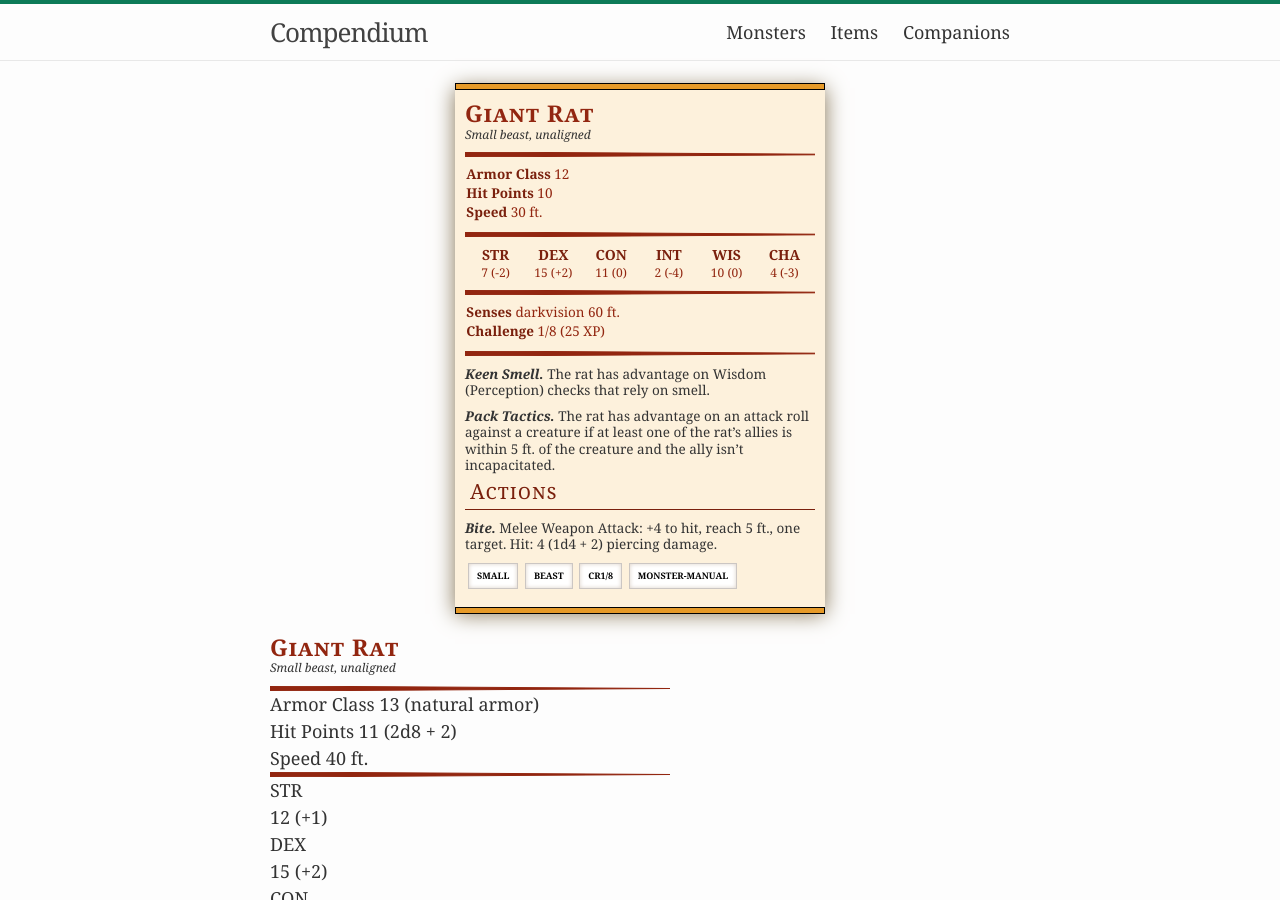
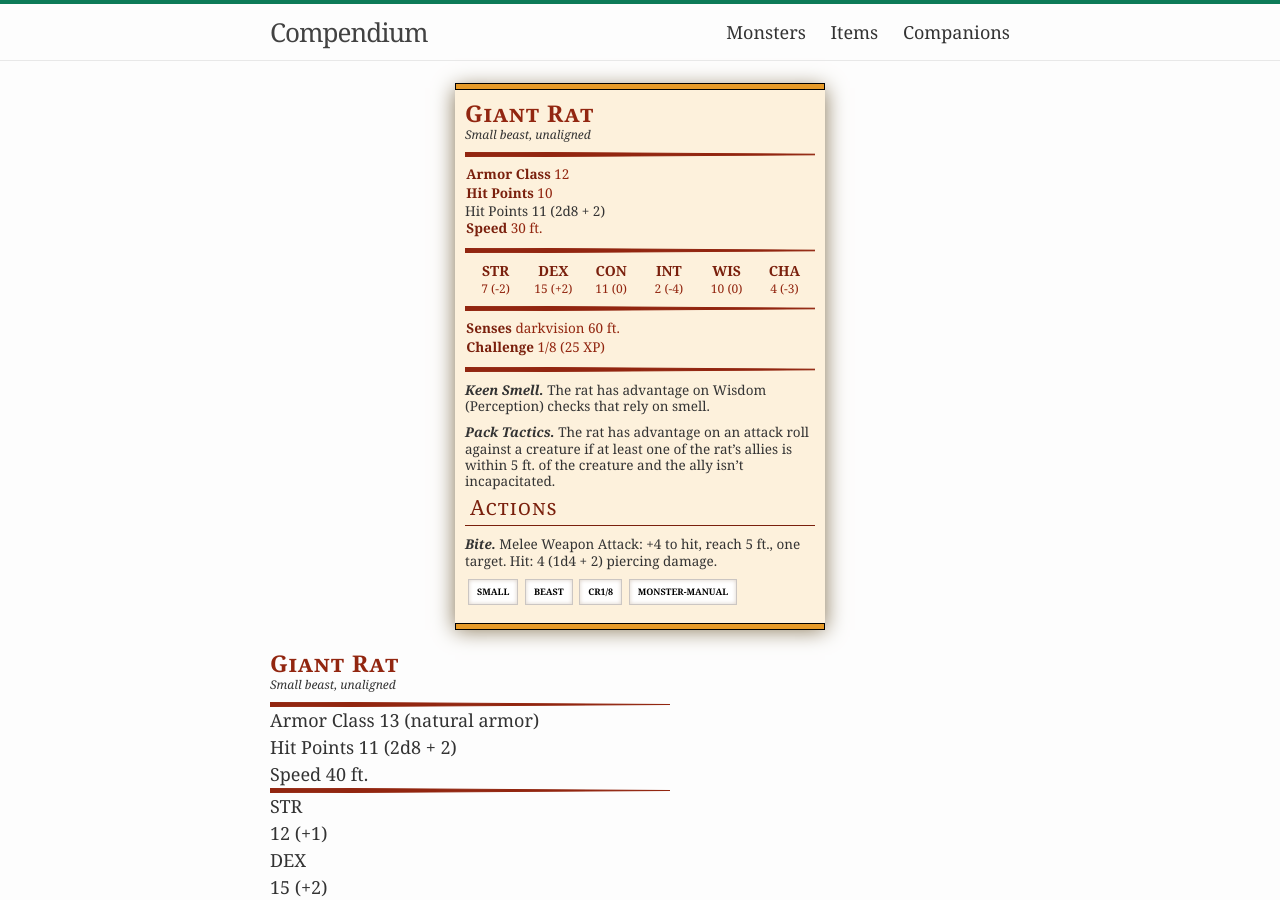
Before and after one commit to okaycasual/ck, a Jekyll site: the page built from _monsters/giant-rat.md, in a window 1280 px wide and 900 px high. Built offline with Jekyll 4.4.1, drawn with Linux system fonts in a browser that asks for light colours.

Commit message:
add hp tags

```diff
--- a/_layouts/monster.html
+++ b/_layouts/monster.html
@@ -21,6 +21,17 @@ layout: default
 	  <h4>Hit Points</h4>
 	  <p contenteditable="true">{{ page.hit_points }}</p>
 	</div> <!-- property line -->
+  <div class="mon-stat-block__attribute">
+    <span class="mon-stat-block__attribute-label">Hit Points</span>
+    <span class="mon-stat-block__attribute-data">
+        <span class="mon-stat-block__attribute-data-value">
+            11
+        </span>
+        <span class="mon-stat-block__attribute-data-extra">
+            (2d8 + 2)
+        </span>
+    </span>
+  </div>
 	<div class="property-line last">
 	  <h4>Speed</h4>
 	  <p>{{ page.speed }}</p>
```
Lines whose indentation alone changed are shown as unchanged.
